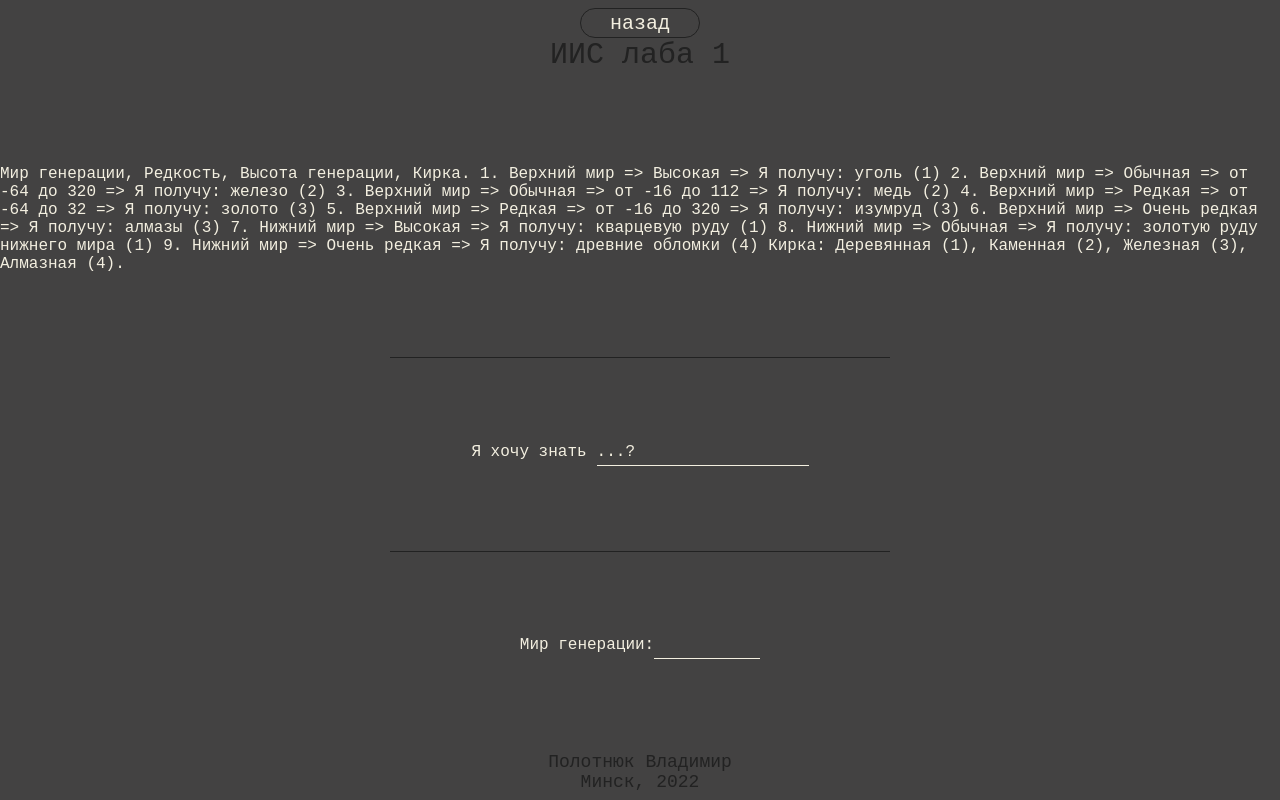
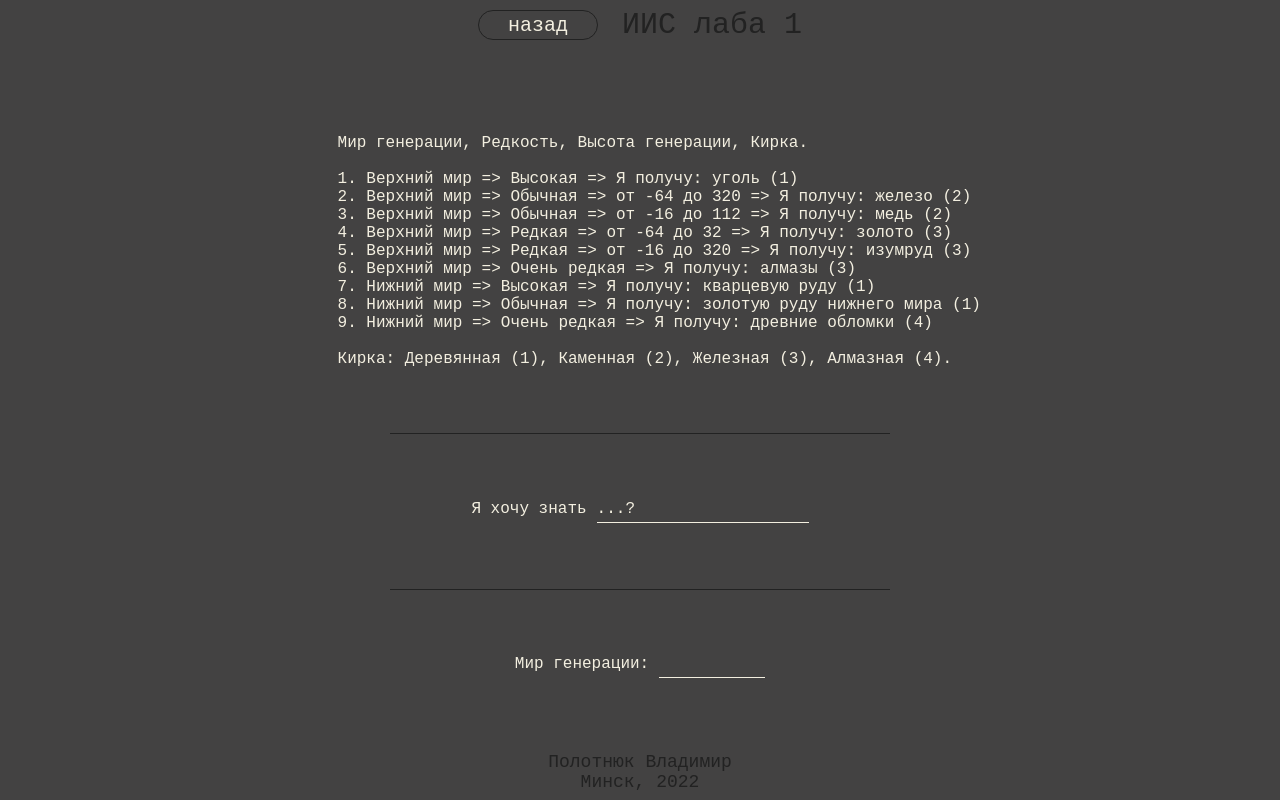
Before and after one commit to vovakugru/vovakugru.github.io, a plain HTML site: page lab1/lab1.html in a window 1280 px wide. Drawn offline with Linux system fonts and the light colour scheme; a web font is replaced by a local one.

Commit message:
Add files via upload

```diff
--- a/styles.css
+++ b/styles.css
@@ -109,11 +109,10 @@ footer {
 }
 
 header {
+    flex-direction: row;
+    gap: 24px;
+
     font-size: 30px;
-}
-
-main {
-    gap: 10px;
 }
 
 footer span {
@@ -170,6 +169,9 @@ footer span {
 .container {
     display: flex;
     flex-direction: row;
+    gap: 10px;
+
+    white-space: pre;
 }
 
 .visible {
```
